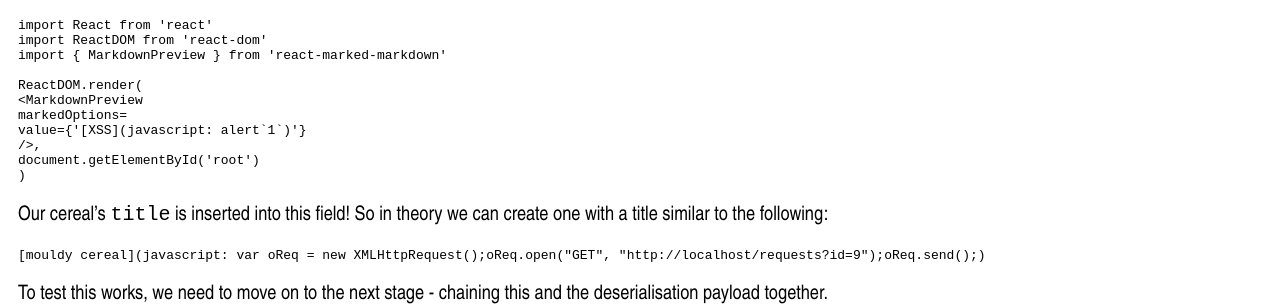
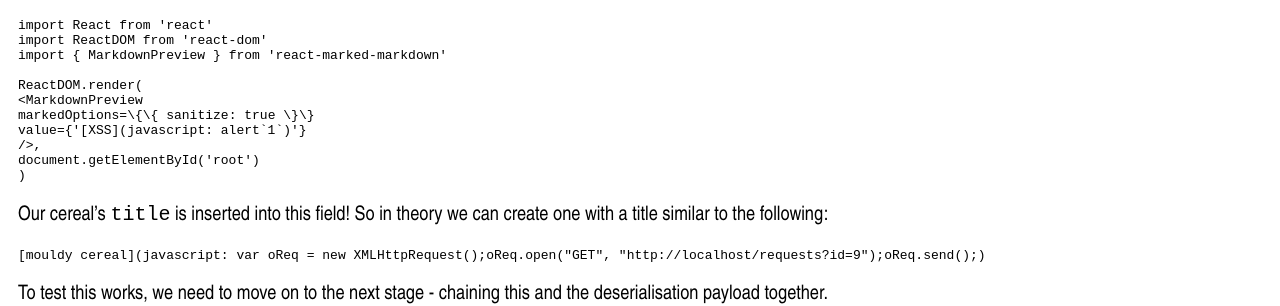
Before and after one commit to Twigonometry/mac-goodwin.com, a Jekyll site: the page built from mac-goodwin/blog/HTB/_posts/2021-06-10-htb-cereal.md, in a window 1280 px wide and 900 px high, scrolled down 31952 px. Shown: the part 152-458 px from the top of the window. Built offline with Jekyll 4.4.1, drawn with Linux system fonts in a browser that asks for light colours; some web fonts are replaced.

Commit message:
Hopefully fixing jekyll freakout

```diff
--- a/mac-goodwin/blog/HTB/_posts/2021-06-10-htb-cereal.md
+++ b/mac-goodwin/blog/HTB/_posts/2021-06-10-htb-cereal.md
@@ -1026,7 +1026,7 @@ import { MarkdownPreview } from 'react-marked-markdown'
 
 ReactDOM.render(
 <MarkdownPreview
-markedOptions={{ sanitize: true }}
+markedOptions=\{\{ sanitize: true \}\}
 value={'[XSS](javascript: alert`1`)'}
 />,
 document.getElementById('root')
```
